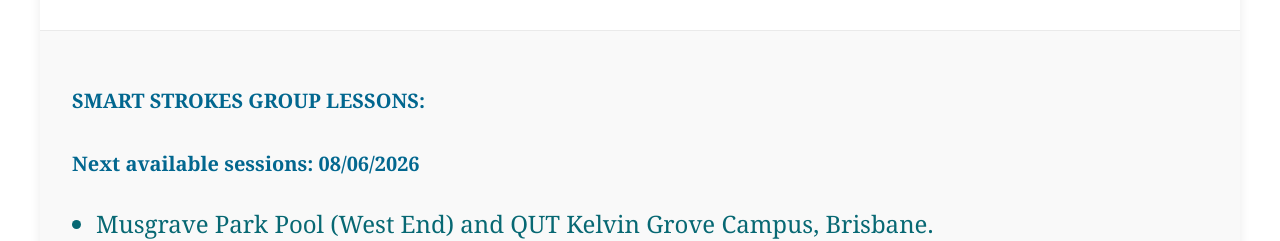
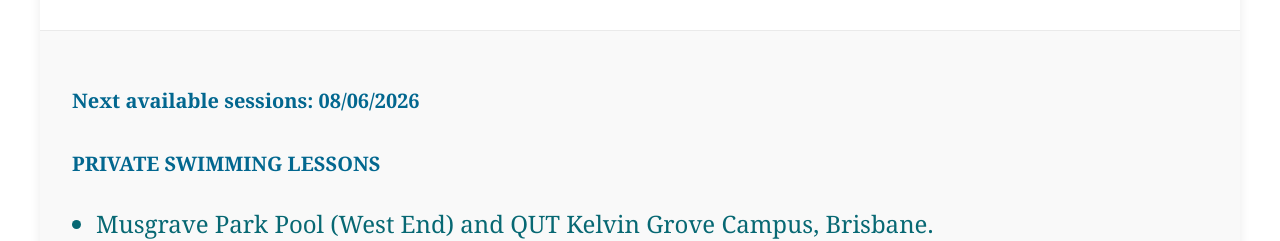
Before and after one commit to irenelalana/personal-website, a Next.js app: page /swimming in a window 1280 px wide. Shown: the part 1893-2134 px from the top of the page. Built offline with nearby package versions, Linux system fonts and the light colour scheme; no server answers.

Commit message:
Update page.tsx

```diff
--- a/src/app/swimming/page.tsx
+++ b/src/app/swimming/page.tsx
@@ -48,7 +48,7 @@ export default function Swimming() {
         {/* --- SECCIÓN INFERIOR (PROGRAMAS Y VÍDEO) --- */}
         <div className={styles.caption}>
           <section id="training_program" className={styles.trainingProgram}>
-            <h2 className={styles.subTitle}>SMART STROKES GROUP LESSONS:</h2>
+            <h2 className={styles.subTitle}>Next available sessions: 08/06/2026</h2>
             {/* <ul className={styles.list}>
               <li>Smart Strokes is a swimming premium group for stroke correction in adults - intermediate level, for those wanting to swim longer without fatigue with a fun and unique touch of variety.</li>
               <li>Mondays and Wednsedays 6.30pm, Tuesdyas 12.00pm. We improve technique and endurance in Musgrave Park Pool, West End.</li>
@@ -56,8 +56,7 @@ export default function Swimming() {
               <li>New Beginners groups! Tuesdays 10.00 am, Thursdays 3.00 pm, Fridays 11.30am.</li>
             </ul> */}
 
-
-            <h2 className={styles.subTitle}>Next available sessions: 08/06/2026</h2>
+            <h2 className={styles.subTitle}>PRIVATE SWIMMING LESSONS</h2>
             <ul className={styles.list}>
               <li>Musgrave Park Pool (West End) and QUT Kelvin Grove Campus, Brisbane.</li>
               <li>Adults Beginners - Intermediate - advanced - triathletes level.</li>
```
